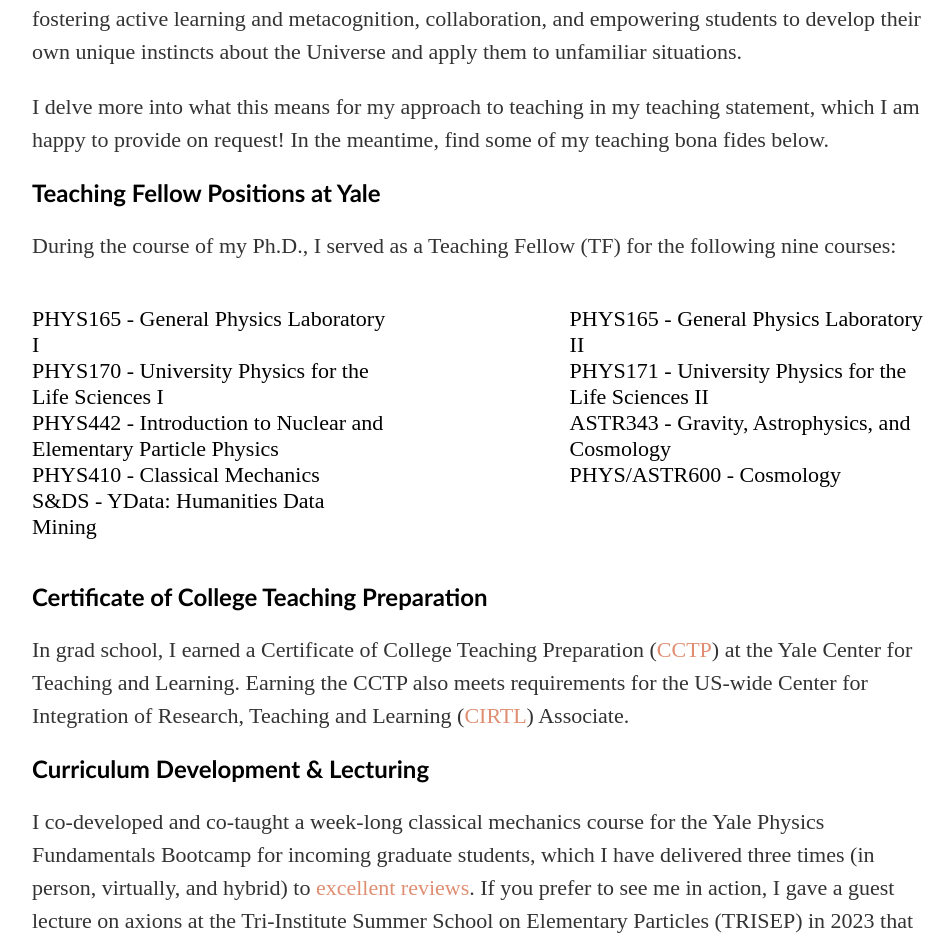
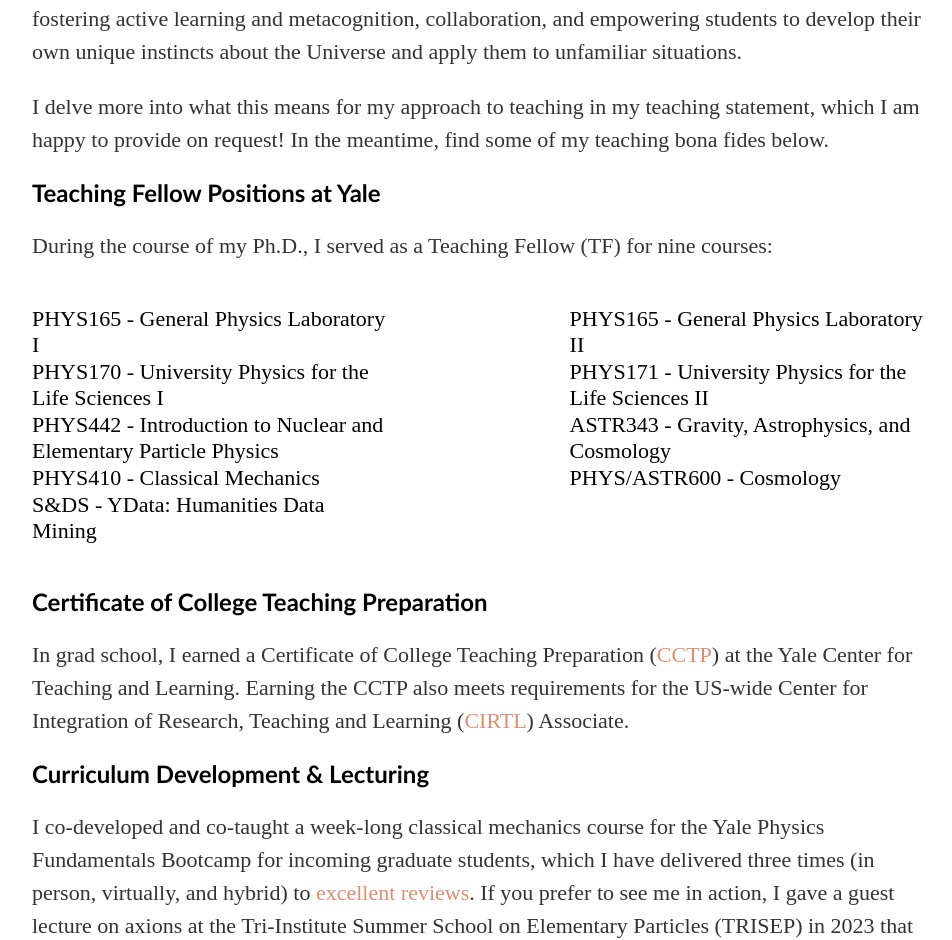
Before and after one commit to lunazagor/lunazagor.github.io, a Jekyll site: the page built from teaching/index.html, in a window 1280 px wide. Shown: the part 642-1582 px from the top of the page, without its empty margins (160-1112 px from the left). Built offline with Jekyll 4.4.1, drawn with Linux system fonts in a browser that asks for light colours.

Commit message:
Update index.html
more messing

```diff
--- a/teaching/index.html
+++ b/teaching/index.html
@@ -44,7 +44,7 @@
           padding-bottom: 0px;
       }
       .course-list li {
-          margin-bottom: 0.0em;
+          margin-bottom: 0.05em;
       }
       .section {
           margin-bottom: 0.0em;
@@ -74,7 +74,7 @@
   </div>
     <div class="section">
         <h2>Teaching Fellow Positions at Yale</h2>
-        <p>During the course of my Ph.D., I served as a Teaching Fellow (TF) for the following nine courses:</p>
+        <p>During the course of my Ph.D., I served as a Teaching Fellow (TF) for nine courses:</p>
 
         <div class="courses">
             <ul class="course-list">
```
